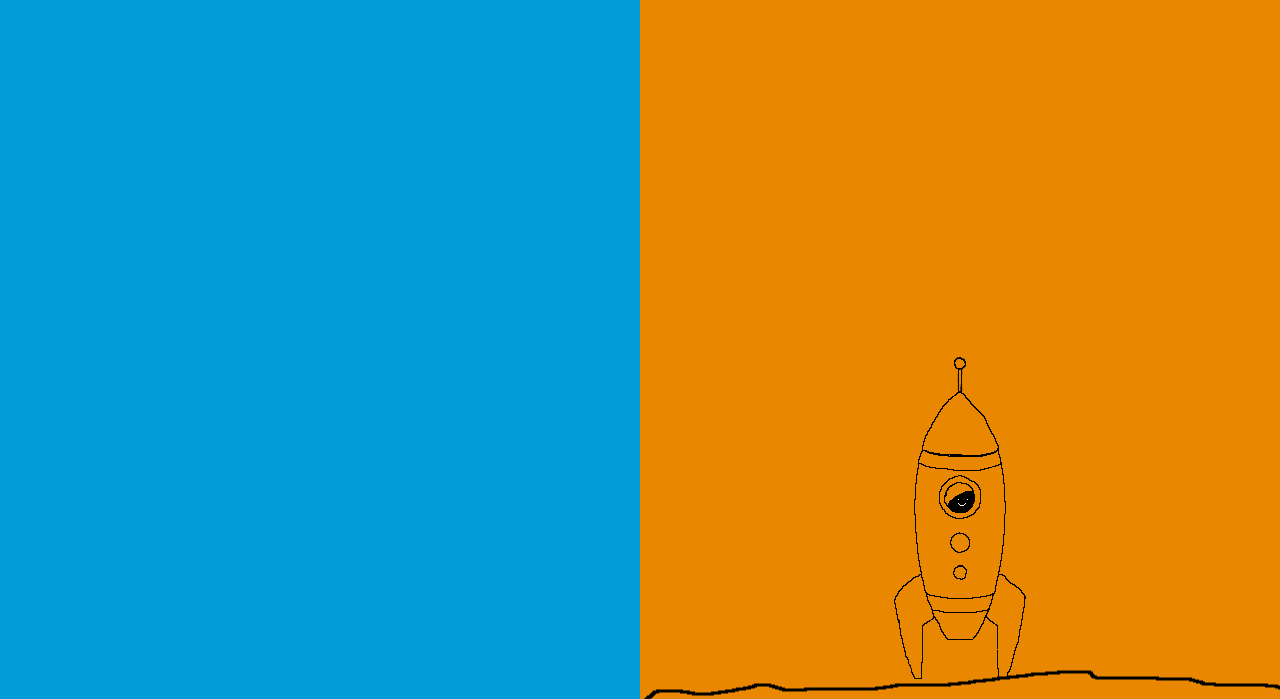
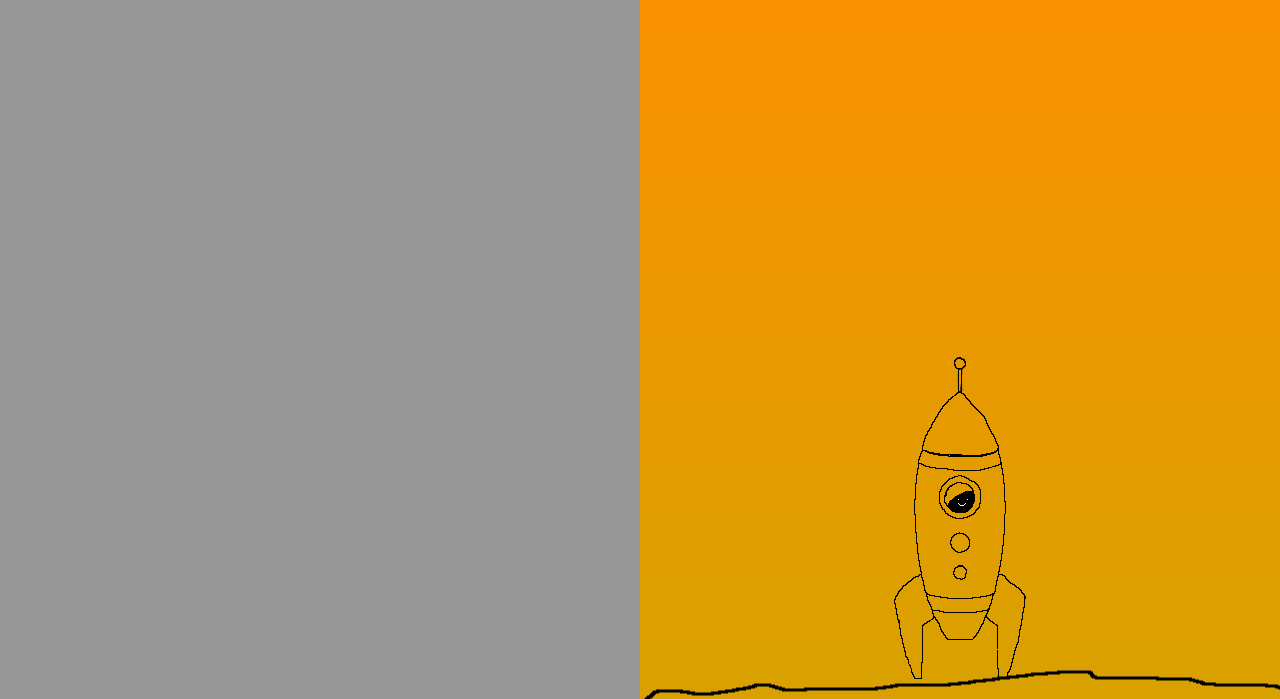
Before and after one commit to alwaysluigi/js-rocket, a plain HTML site: page rocket.html in a window 1280 px wide. Shown: the part 101-800 px from the top of the page. Drawn offline with Linux system fonts and the light colour scheme.

Commit message:
updated more stuff

```diff
--- a/css/rocket.css
+++ b/css/rocket.css
@@ -1,6 +1,6 @@
 .left {
 position: fixed;
-background-color: #009DD8;
+background-color: #969696;
 width: 50%;
 height: 100%;
 top: 0;
@@ -12,7 +12,7 @@ text-align: center;
 
 .right{
 position: fixed;
-background-color: #EA8700;
+background-image: linear-gradient(#FF8F00 ,#D8A100);
 width: 50%;
 height: 100%;
 top: 0;
```
